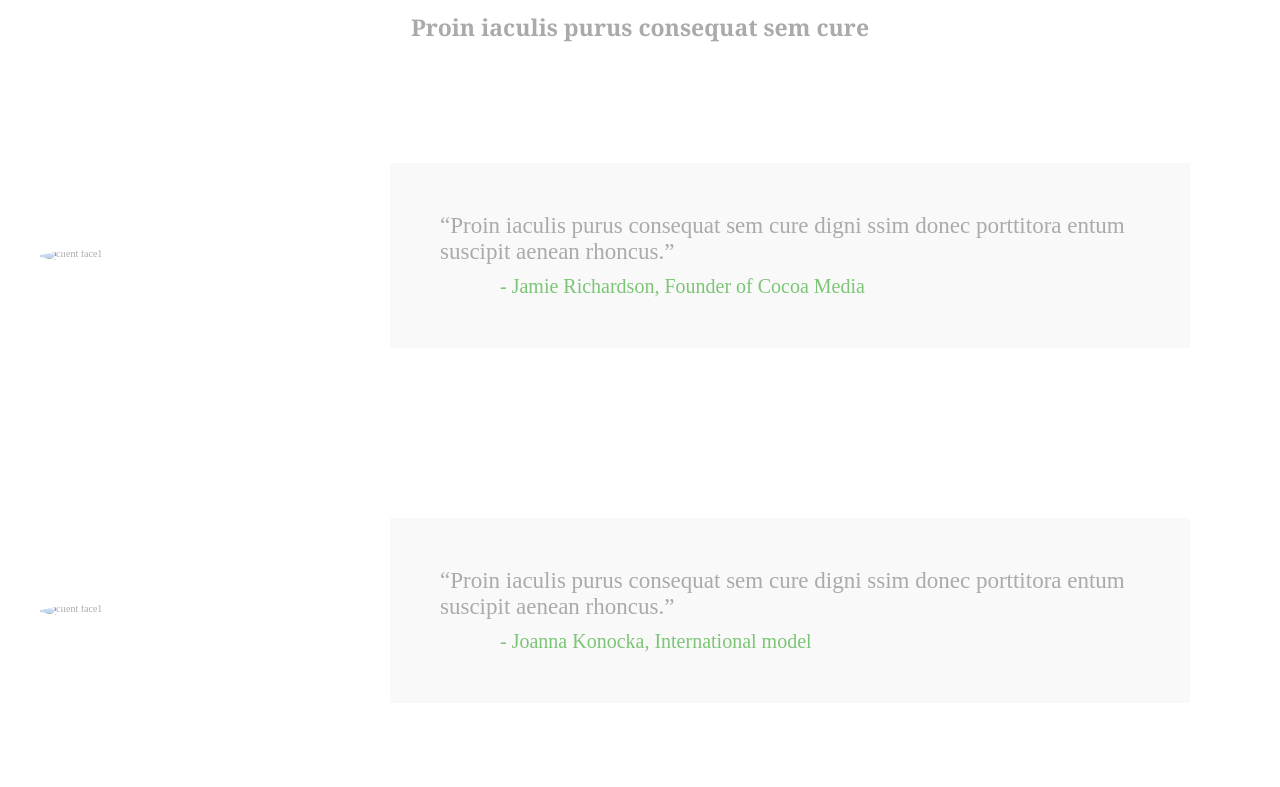
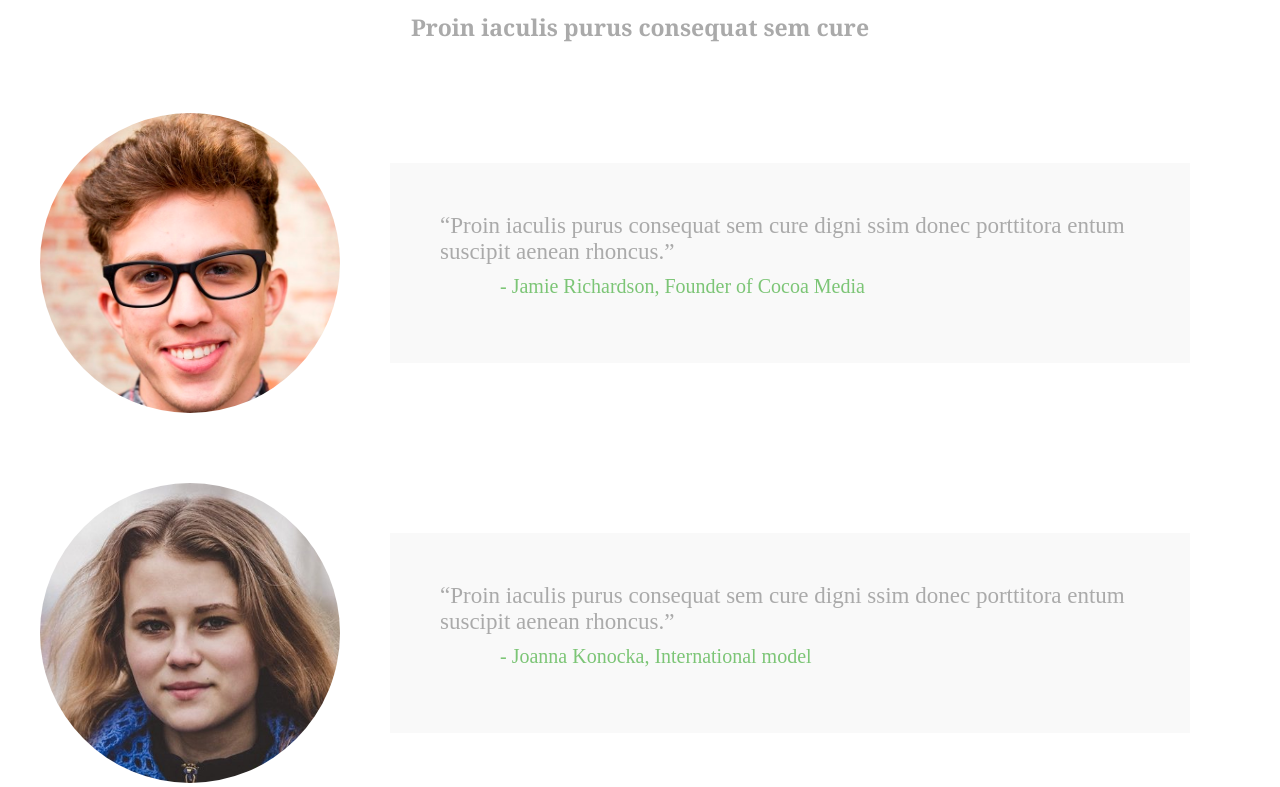
Before and after one commit to kalwi7/weekly3, a website: page index.html in a window 1280 px wide. Shown: the part 3898-4685 px from the top of the page. Drawn offline with nearby package versions, Linux system fonts and the light colour scheme; files that its build step writes are made by us from their sources; the site is published under a folder, as on GitHub Pages, so addresses that start at the root find nothing.

Commit message:
fixed typo

```diff
--- a/index.html
+++ b/index.html
@@ -176,7 +176,7 @@
 
         <div class="comment u-margin-bottom-big">
             <div class="comment__container">
-                <img class="comment__img" src="/img/client1.jpeg" alt="client face1">
+                <img class="comment__img" src="img/client1.jpeg" alt="client face1">
             </div>
             <blockquote class="comment__box">
                 <q class="comment__text">Proin iaculis purus consequat sem cure digni ssim donec porttitora entum suscipit aenean rhoncus.</q>
@@ -186,7 +186,7 @@
 
         <div class="comment comment--reverse">
             <div class="comment__container">
-                <img class="comment__img" src="/img/client2.jpeg" alt="client face1">
+                <img class="comment__img" src="img/client2.jpeg" alt="client face1">
             </div>
             <blockquote class="comment__box">
                 <q class="comment__text">Proin iaculis purus consequat sem cure digni ssim donec porttitora entum suscipit aenean rhoncus.</q>
```
